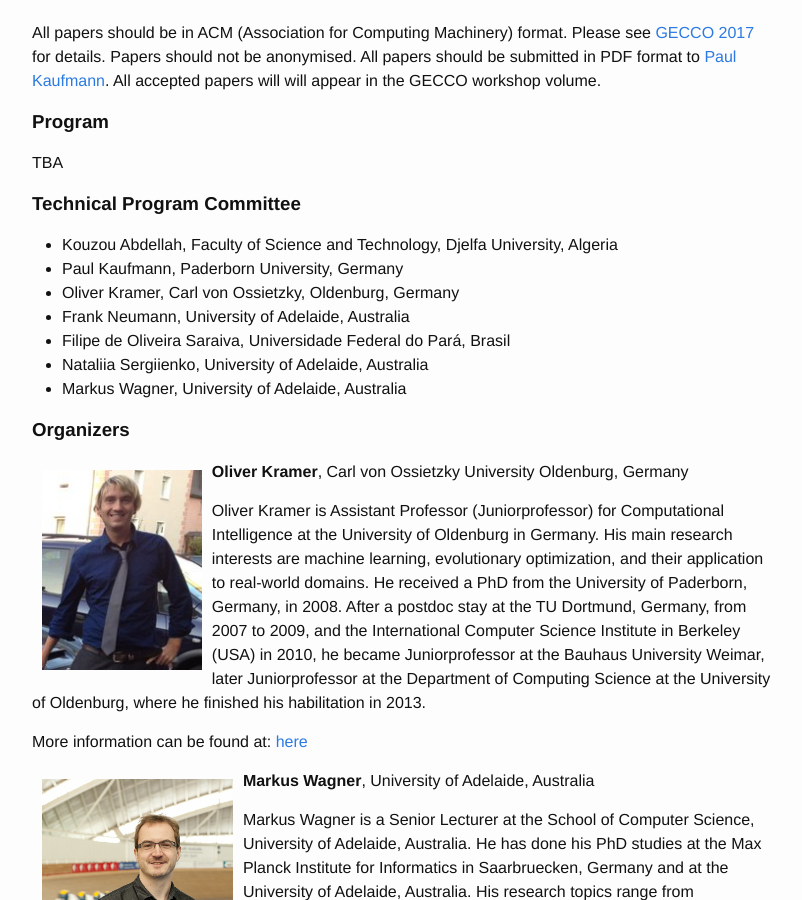
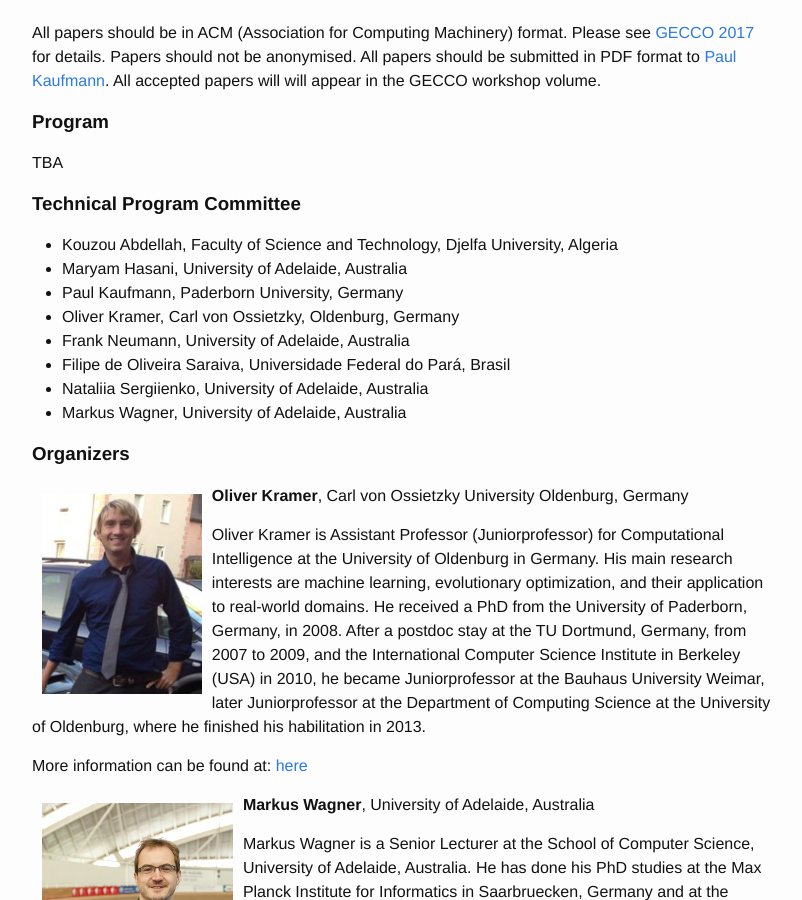
Before and after one commit to ci4energy/ci4energy.github.io, a Jekyll site: the page built from smartea.md, in a window 1280 px wide and 900 px high, scrolled down 1367 px. Shown: the whole window, without its empty margins (238-1040 px from the left). Built offline with Jekyll 4.4.1, drawn with Linux system fonts in a browser that asks for light colours.

Commit message:
no message

```diff
--- a/smartea.md
+++ b/smartea.md
@@ -54,6 +54,7 @@ TBA
 <h3><b>Technical Program Committee</b></h3>
 
 - Kouzou Abdellah, Faculty of Science and Technology, Djelfa University, Algeria
+- Maryam Hasani, University of Adelaide, Australia
 - Paul Kaufmann, Paderborn University, Germany
 - Oliver Kramer, Carl von Ossietzky, Oldenburg, Germany
 - Frank Neumann, University of Adelaide, Australia
```
